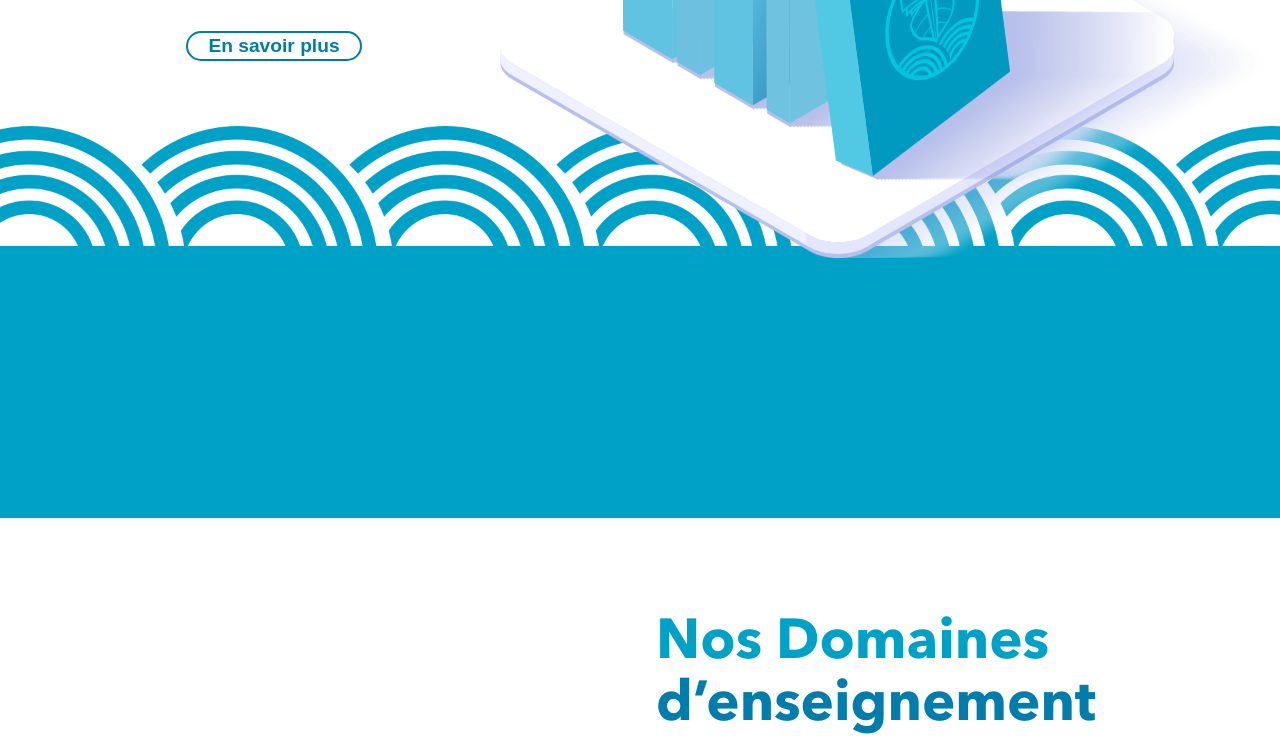
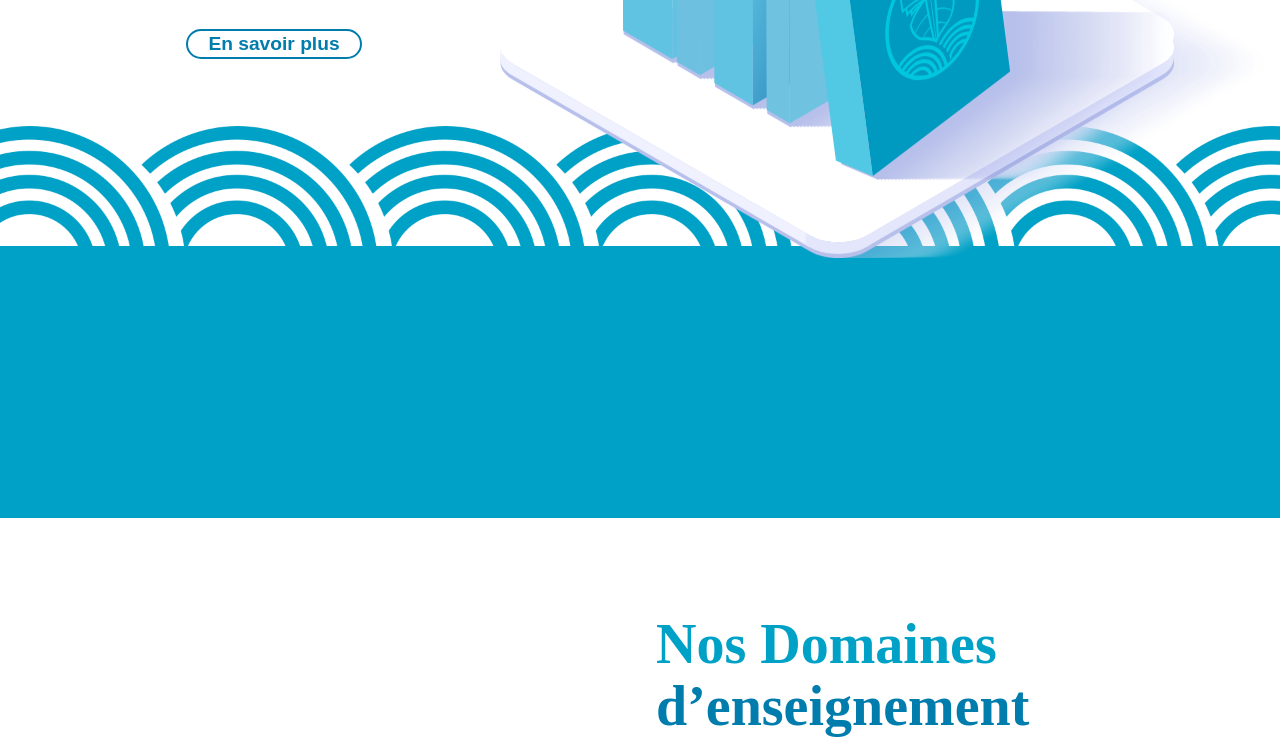
Before and after one commit to VinceDevJs/arche-de-noe, a Gatsby site: page / in a window 1280 px wide. Shown: the part 533-1280 px from the top of the page. Built offline with nearby package versions, Linux system fonts and the light colour scheme; Gatsby itself is replaced by a stand-in of ours; what netlify-cms-app would draw is missing.

Commit message:
test fix load time 1

```diff
--- a/src/utils/styles.js
+++ b/src/utils/styles.js
@@ -18,7 +18,7 @@ export const GlobalStyle = props => (
   <Global
     {...props}
     styles={css`
-    @import url('https://fonts.googleapis.com/css2?family=Oswald:wght@300;400;700&display=swap');
+    /* @import url('https://fonts.googleapis.com/css2?family=Oswald:wght@300;400;700&display=swap');
     @font-face {
         font-family: 'Avenir Next Bold';
         src: url(${avenirNextBold}) format('truetype');
@@ -30,7 +30,7 @@ export const GlobalStyle = props => (
       @font-face {
         font-family: 'Avenir Next Bold Demi';
         src: url(${avenirNextBoldDemi}) format('truetype');
-      }
+      } */
       body {
         margin: 0 auto;
         max-width: 1600px;
```
